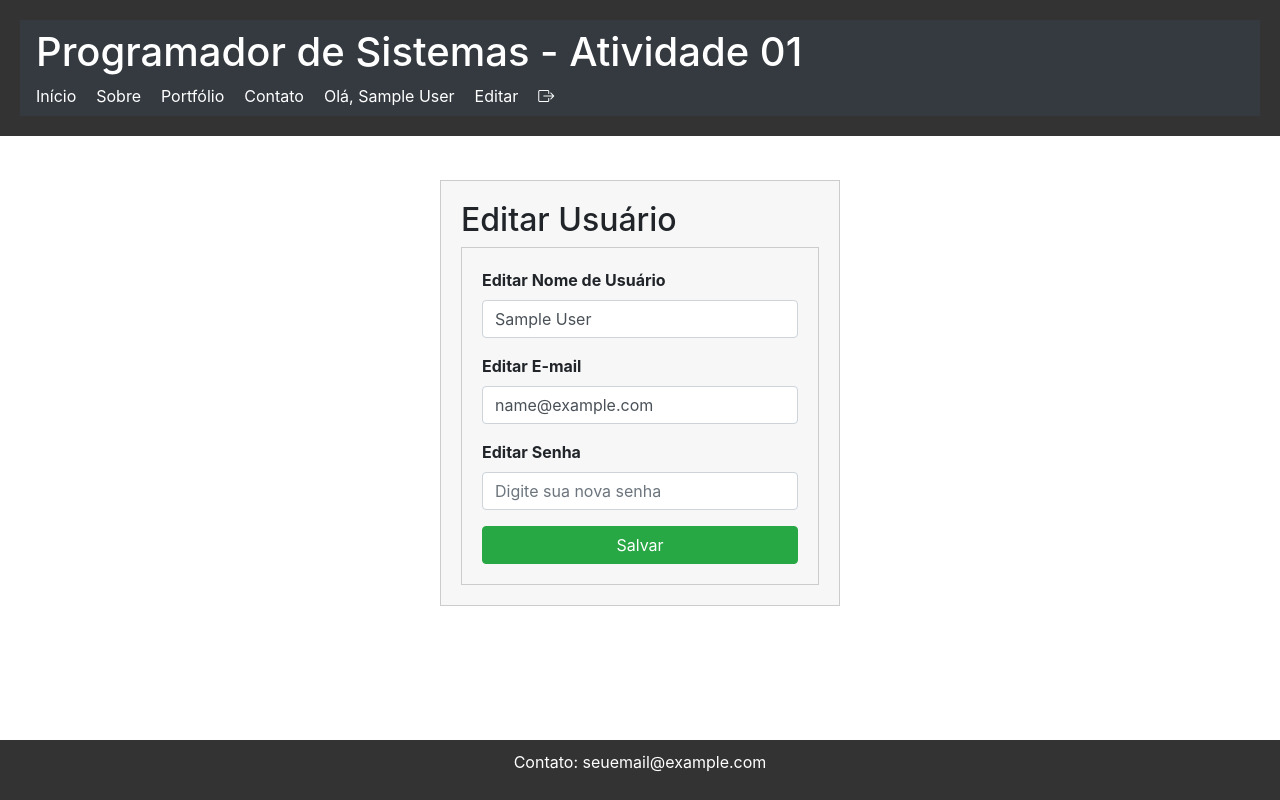
After one commit to Josinaldo-Jr/meuprojeto, a Flask app: page /editar in a window 1280 px wide. The commit adds this page. Run offline with Flask 3, Linux system fonts and the light colour scheme; the visitor is signed in with stand-in values (Sample User, id 1); some libraries are stand-ins or nearby versions.

Commit message:
Add page editar

```diff
--- a/app/routes.py
+++ b/app/routes.py
@@ -93,3 +93,22 @@ def sair():
     session.pop('email', None)
     session.pop('name', None)
     return redirect(url_for('login'))
+
+
+@app.route('/editar', methods = ['GET', 'POST'])
+def editar():
+
+    if 'email' not in session:
+        return redirect(url_for('login'))
+    usuario = CadastroModels.query.filter_by(email= session['email']).first()
+    if request.method == 'POST':
+        usuario.name = request.form.get('name')
+        usuario.email = request.form.get('email')
+        password = request.form.get('password')
+        usuario.password = bcrypt.generate_password_hash(password).decode('utf-8')
+        db.session.commit()
+        flash('Seus dados foram editados com sucesso!')
+
+
+
+    return render_template('editar.html', title='Editar Usuário', usuario = usuario)
--- a/app/templates/base.html
+++ b/app/templates/base.html
@@ -6,13 +6,16 @@
     <meta name="viewport" content="width=device-width, initial-scale=1.0">
     <title>Meu Portfólio|{{title}}</title>
     <link rel="stylesheet" type="text/css" href="{{ url_for('static',filename='css/style.css')}}">
-    <link href="https://cdn.jsdelivr.net/npm/bootstrap@5.3.1/dist/css/bootstrap.min.css" rel="stylesheet" integrity="sha384-4bw+/aepP/YC94hEpVNVgiZdgIC5+VKNBQNGCHeKRQN+PtmoHDEXuppvnDJzQIu9" crossorigin="anonymous">
+    <!-- <link href="https://cdn.jsdelivr.net/npm/bootstrap@5.3.1/dist/css/bootstrap.min.css" rel="stylesheet"
+        integrity="sha384-4bw+/aepP/YC94hEpVNVgiZdgIC5+VKNBQNGCHeKRQN+PtmoHDEXuppvnDJzQIu9" crossorigin="anonymous"> -->
     <link rel="stylesheet" href="https://cdn.jsdelivr.net/npm/bootstrap-icons@1.10.5/font/bootstrap-icons.css">
+
+    <link rel="stylesheet" href="https://maxcdn.bootstrapcdn.com/bootstrap/4.5.2/css/bootstrap.min.css">
 </head>
 
 <body>
     <header>
-        <nav class="navbar">
+        <nav class="navbar navbar-dark bg-dark">
             <h1>Programador de Sistemas - Atividade 01</h1>
             <ul class="nav-links">
                 <li><a href="index">Início</a></li>
@@ -21,12 +24,14 @@
                 <!-- Adicione mais itens de menu aqui, se desejar -->
                 <li><a href="contato">Contato</a></li>
                 {% if session['email'] %}
-                    <li><span>Olá, {{ session['name'] }}</span></li>
-                    <li><a href="/logout"><i class="bi bi-box-arrow-right"></i></a></li>
+
+                <li><span>Olá, {{ session['name'] }}</span></li>
+                <li><a href="/editar">Editar</a></li>
+                <li><a href="/logout"><i class="bi bi-box-arrow-right"></i></a></li>
 
                 {% else %}
-                    <li><a href="cadastro">Cadastre-se</a></li>
-                    <li><a href="login">login</a></li>
+                <li><a href="cadastro">Cadastre-se</a></li>
+                <li><a href="login">login</a></li>
                 {% endif %}
             </ul>
         </nav>
@@ -42,6 +47,9 @@
 
     <footer>
         <script src="https://cdn.jsdelivr.net/npm/bootstrap@5.5.3/dist/js/bootstrap.bundle.min.js"></script>
+        <script src="https://ajax.googleapis.com/ajax/libs/jquery/3.5.1/jquery.min.js"></script>
+        <script src="https://cdnjs.cloudflare.com/ajax/libs/popper.js/1.16.0/umd/popper.min.js"></script>
+        <script src="https://maxcdn.bootstrapcdn.com/bootstrap/4.5.2/js/bootstrap.min.js"></script>
         <p>Contato: seuemail@example.com</p>
     </footer>
 </body>
--- /dev/null
+++ b/app/templates/editar.html
@@ -0,0 +1,36 @@
+{% extends 'base.html' %}
+
+{% block conteudo %}
+
+<main class="container py-4">
+    <div class="register-form">
+        <h2>Editar Usuário</h2>
+        {% with messages = get_flashed_messages() %}
+        {% if messages %}
+            {% for msg in messages %}
+    <div class="alert alert-sucess" role="alert">
+        {{ msg }}
+    </div>
+    {% endfor %}
+    {% endif %}
+    {% endwith %}
+        <form method="post">
+            <div class="form-group">
+                <label for="username">Editar Nome de Usuário</label>
+                <input type="text" name="name" value="{{session['name']}}" class="form-control">
+            </div>
+            <div class="form-group">
+                <label for="email">Editar E-mail</label>
+                <input type="email" name="email" class="form-control" value="{{session['email']}}">
+
+            </div>
+            <div class="form-group">
+                <label for="password">Editar Senha</label>
+                <input type="password" name="password" class="form-control" placeholder="Digite sua nova senha">
+            </div>
+            <button type="submit" class="btn btn-success">Salvar</button>
+        </form>
+    </div>
+</main>
+
+{% endblock %}
```
